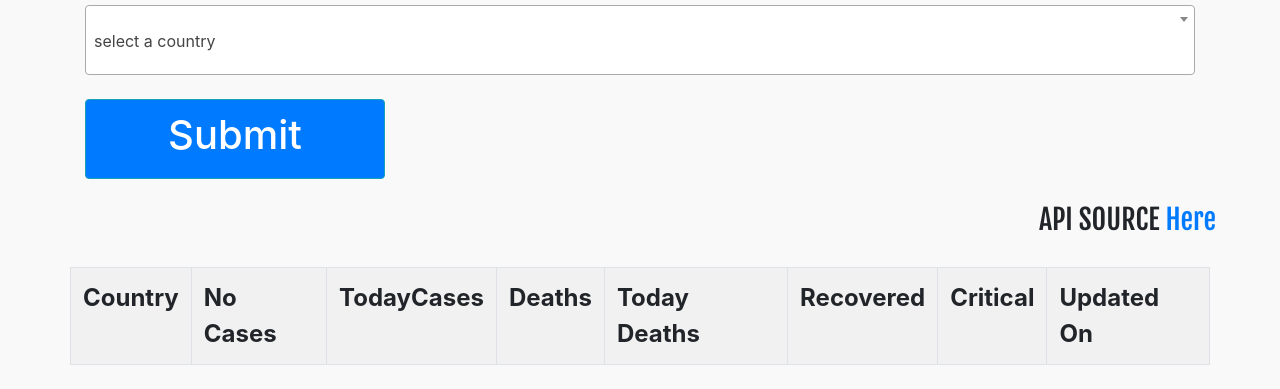
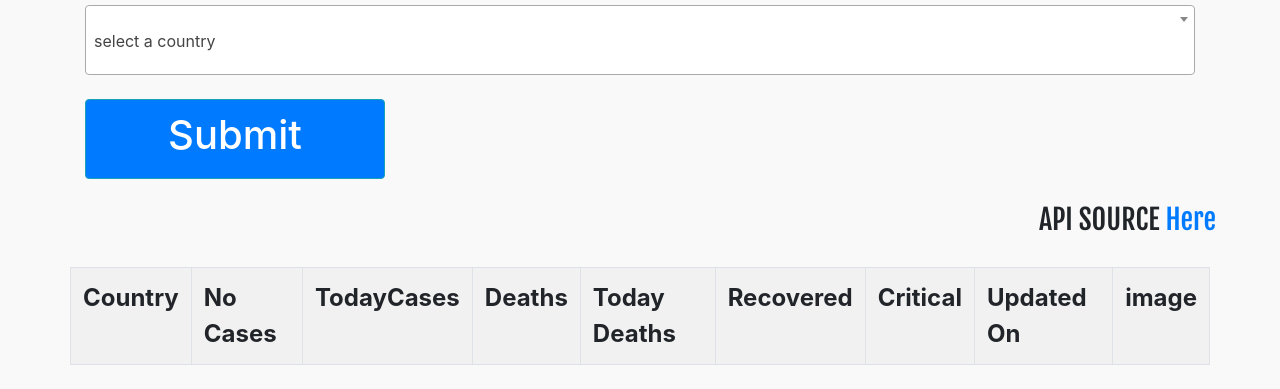
Before and after one commit to Emmanuel-Aggrey/donattion, a Django app: page / in a window 1280 px wide. Shown: the part 224-613 px from the top of the page. Run offline with Django 3.2, Linux system fonts and the light colour scheme; lists and menus that the app fills with data are empty; some libraries are stand-ins or nearby versions.

Commit message:
added flag

```diff
--- a/base/templates/base/coronacheck.html
+++ b/base/templates/base/coronacheck.html
@@ -60,6 +60,7 @@
                     <th>Recovered</th>
                     <th>Critical</th>
                     <th>Updated On</th>
+                    <th><img class="image" src="" alt="">image</th>
 
 
                 </tr>
@@ -121,6 +122,7 @@
                                 '</td><td>' + data.recovered +
                                     '</td><td>' + data.critical +
                                 '</td><td>' + Date(data.updated) +
+                                $(".image").attr("src", data.countryInfo.flag),
 
                                 '</td></tr>'
                             )
```
